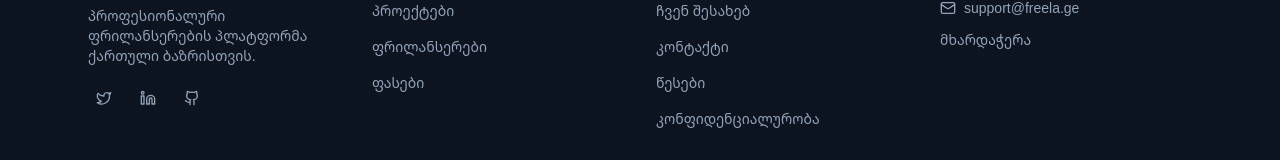
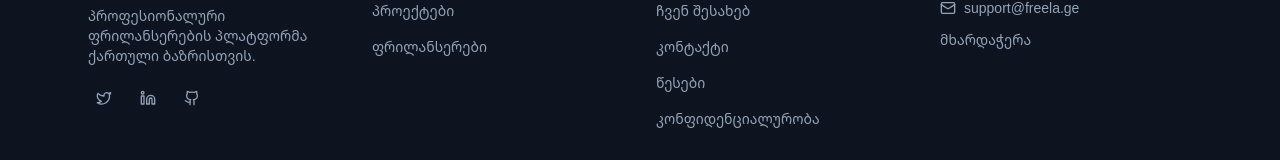
Before and after one commit to atinomeri/freela, a Next.js app: page / in a window 1280 px wide. Shown: the part 3593-3753 px from the top of the page. Built offline with nearby package versions, Linux system fonts and the light colour scheme; no server answers.

Commit message:
Remove pricing from footer and sitemap

```diff
--- a/src/app/sitemap.ts
+++ b/src/app/sitemap.ts
@@ -6,7 +6,6 @@ const routes = [
   "/projects",
   "/projects/new",
   "/freelancers",
-  "/pricing",
   "/about",
   "/contact",
   "/auth/login",
--- a/src/components/site-footer.tsx
+++ b/src/components/site-footer.tsx
@@ -12,7 +12,6 @@ export async function SiteFooter() {
   const platformLinks = [
     { href: "/projects", label: tNav("projects") },
     { href: "/freelancers", label: tNav("freelancers") },
-    { href: "/pricing", label: tNav("pricing") },
   ] as const;
 
   const companyLinks = [
```
